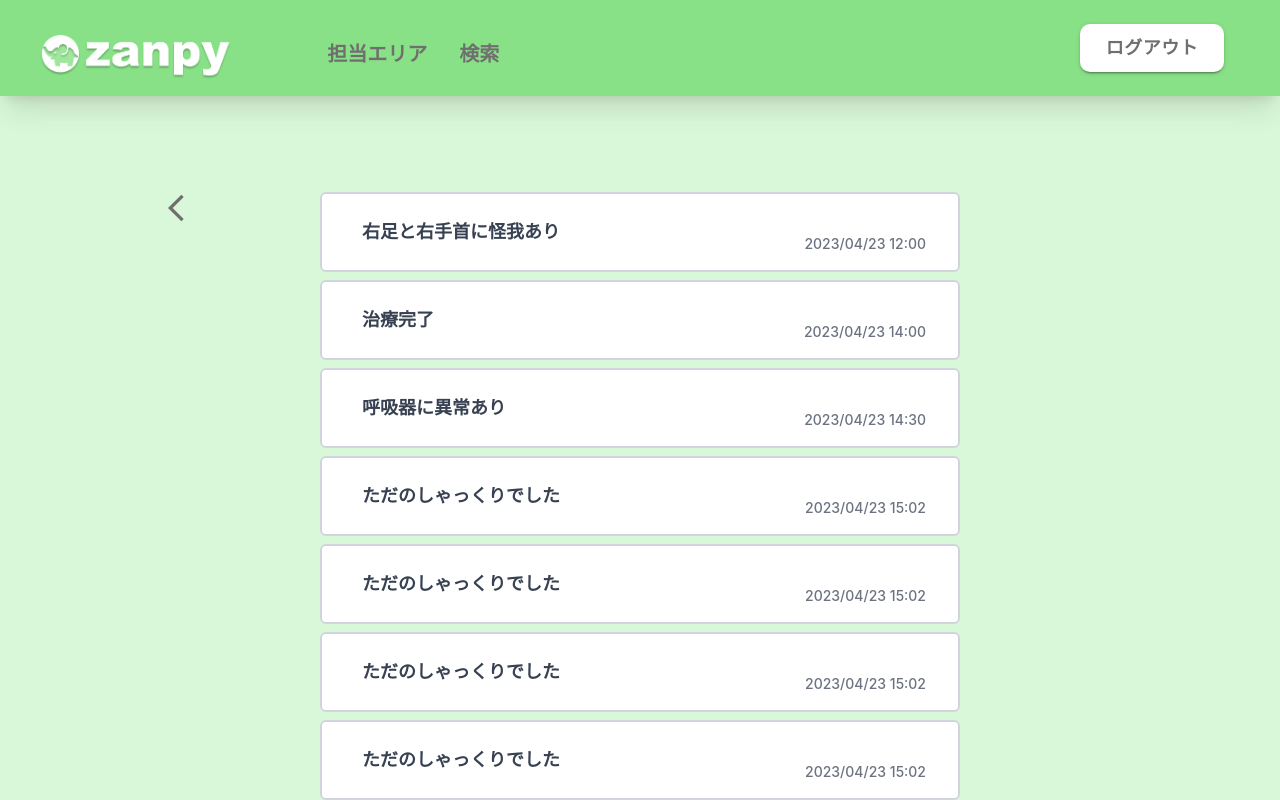
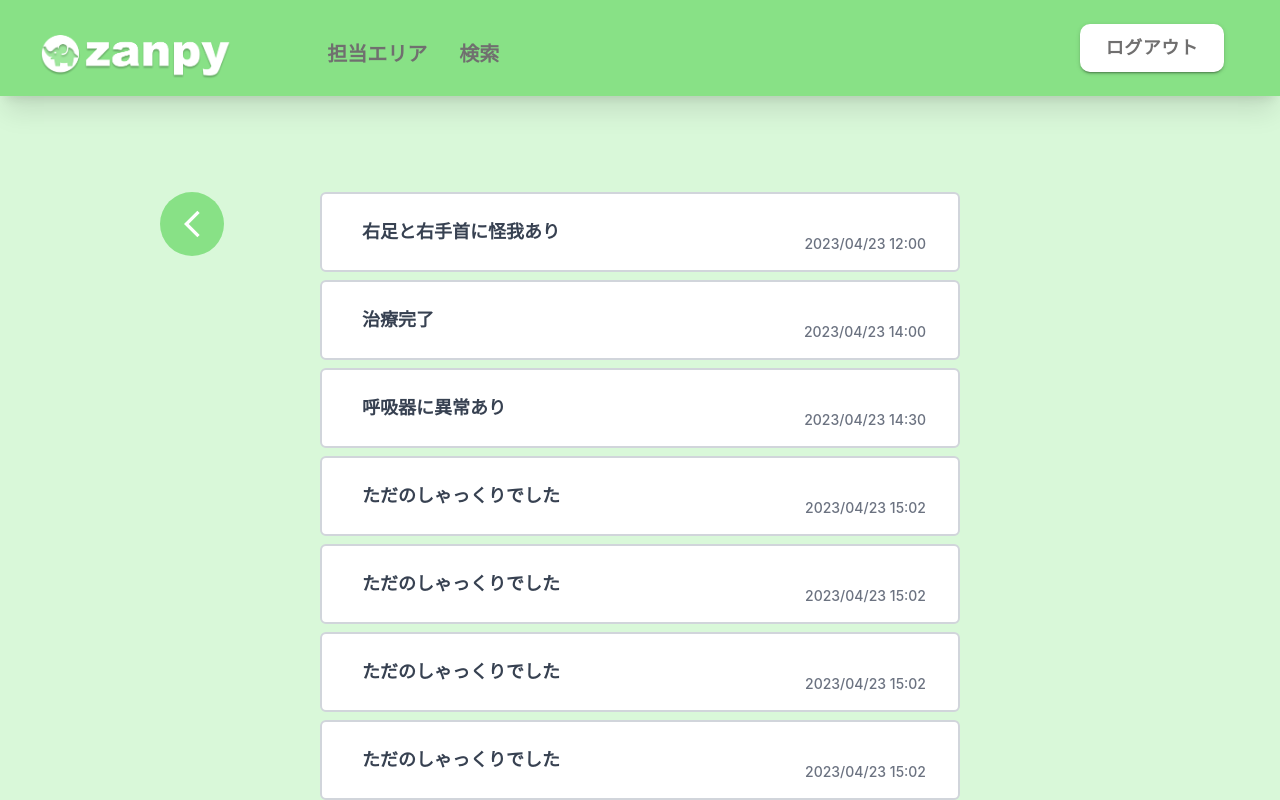
Before and after one commit to Fuuma0000/zanpy, a React (Create React App) app: page /memo in a window 1280 px wide. Shown: the top 800 px of the page. Built offline with nearby package versions, Linux system fonts and the light colour scheme.

Commit message:
[change]戻るボタン変えた

```diff
--- a/src/screens/MemoScreen.jsx
+++ b/src/screens/MemoScreen.jsx
@@ -32,10 +32,10 @@ const MemoScreen = () => {
     <>
       <Header />
       {/* 左の部分を押したら担当エリアの画面に戻る */}
-      <button className='fixed top-48 left-40'>
+      <button className='fixed top-48 left-40 bg-main_green rounded-full'>
         <ArrowBackIosNewIcon
-          className='text-test'
-          sx={{ fontSize: "32px" }}
+          className='text-white m-4'
+          sx={{ fontSize: "32px", fontWeight: "bold" }}
           onClick={() => navigate("/my-area")}
         />
       </button>
--- a/tailwind.config.js
+++ b/tailwind.config.js
@@ -14,6 +14,7 @@ module.exports = {
         sub_color: "#D9F8D9",
         hover_color: "#70CB6E",
         my_gray: "#8F8F8F",
+        material_white: "#CBCBCB",
       },
       screens: {
         pc: "1792px",
```
